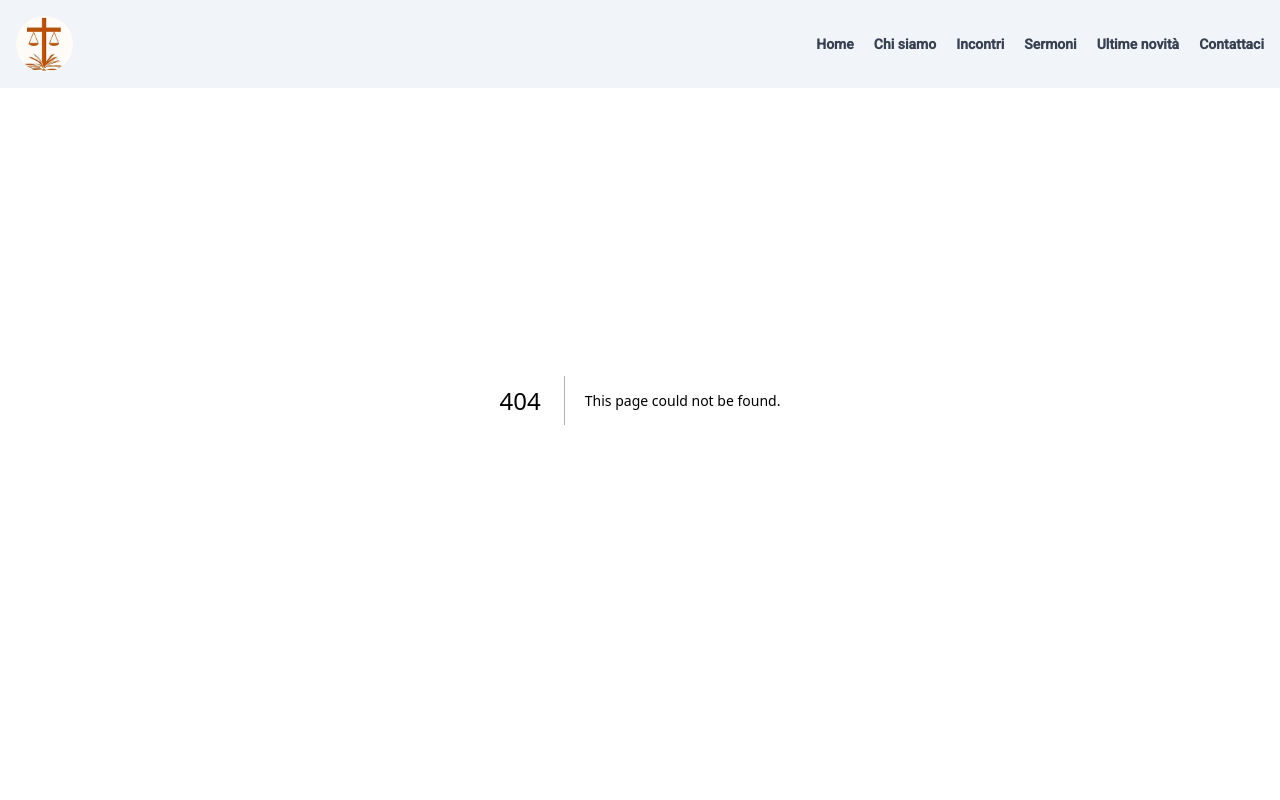
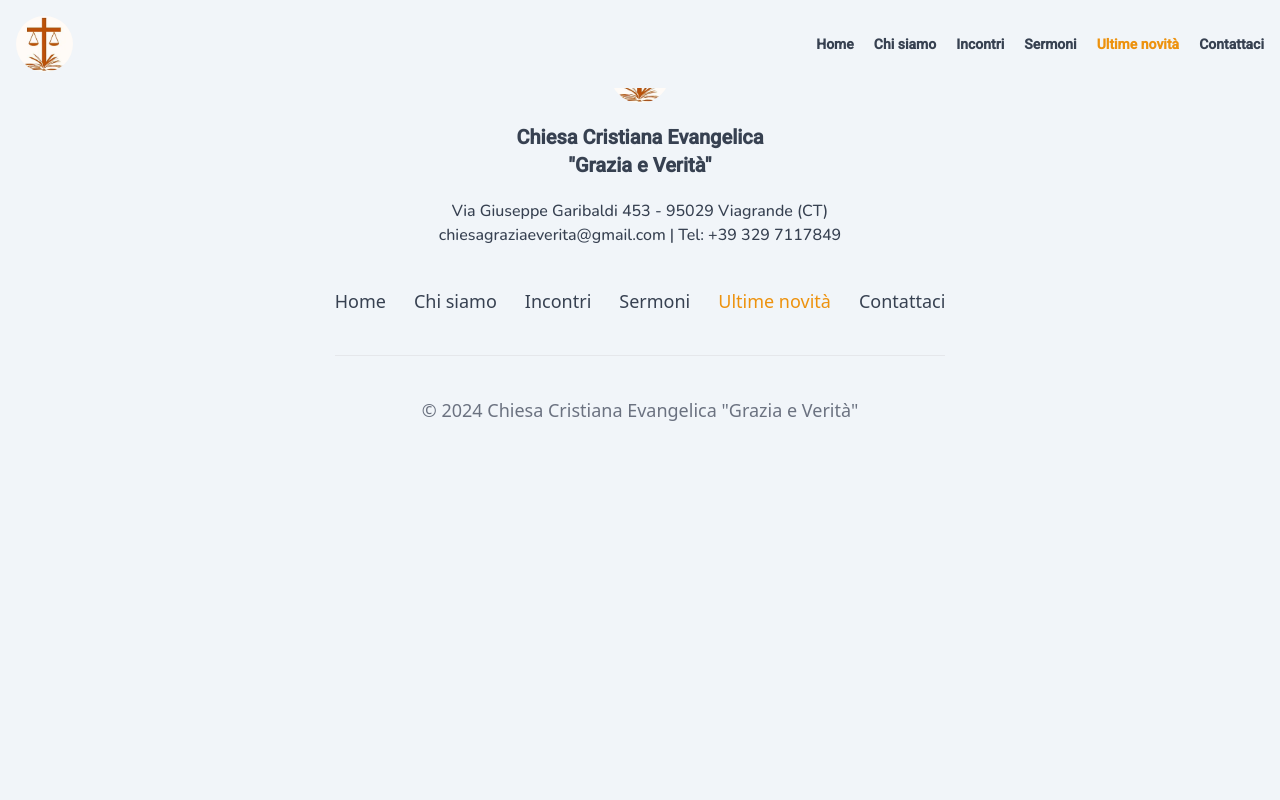
Before and after one commit to mirkorap/grace-and-truth-church, a Next.js app: page /news in a window 1280 px wide. Before the commit this address had no page. Shown: the top 800 px of the page. Built offline with nearby package versions, Linux system fonts and the light colour scheme.

Commit message:
feat: add other website pages

```diff
--- /dev/null
+++ b/app/about-us/page.tsx
@@ -0,0 +1,3 @@
+export default function AboutUs() {
+  return <h1>Chi siamo</h1>;
+}
--- /dev/null
+++ b/app/contact-us/page.tsx
@@ -0,0 +1,3 @@
+export default function ContactUs() {
+  return <h1>Contattaci</h1>;
+}
--- /dev/null
+++ b/app/meetings/page.tsx
@@ -0,0 +1,3 @@
+export default function Meetings() {
+  return <h1>Incontri</h1>;
+}
--- /dev/null
+++ b/app/news/page.tsx
@@ -0,0 +1,3 @@
+export default function News() {
+  return <h1>Novità</h1>;
+}
--- /dev/null
+++ b/app/sermons/page.tsx
@@ -0,0 +1,3 @@
+export default function Sermons() {
+  return <h1>Sermoni</h1>;
+}
--- a/components/Footer/constants.ts
+++ b/components/Footer/constants.ts
@@ -8,27 +8,27 @@ export const NavItems: NavItem[] = [
   },
   {
     id: 2,
-    href: '/',
+    href: '/about-us',
     text: 'Chi siamo',
   },
   {
     id: 3,
-    href: '/',
+    href: '/meetings',
     text: 'Incontri',
   },
   {
     id: 4,
-    href: '/',
+    href: '/sermons',
     text: 'Sermoni',
   },
   {
     id: 5,
-    href: '/',
+    href: '/news',
     text: 'Ultime novità',
   },
   {
     id: 6,
-    href: '/',
+    href: '/contact-us',
     text: 'Contattaci',
   },
 ];
--- a/components/Navbar/constants.ts
+++ b/components/Navbar/constants.ts
@@ -8,27 +8,27 @@ export const NavItems: NavItem[] = [
   },
   {
     id: 2,
-    href: '/',
+    href: '/about-us',
     text: 'Chi siamo',
   },
   {
     id: 3,
-    href: '/',
+    href: '/meetings',
     text: 'Incontri',
   },
   {
     id: 4,
-    href: '/',
+    href: '/sermons',
     text: 'Sermoni',
   },
   {
     id: 5,
-    href: '/',
+    href: '/news',
     text: 'Ultime novità',
   },
   {
     id: 6,
-    href: '/',
+    href: '/contact-us',
     text: 'Contattaci',
   },
 ];
--- a/containers/home-page/last-sermons-section/costants.ts
+++ b/containers/home-page/last-sermons-section/costants.ts
@@ -5,7 +5,7 @@ export const Thumbnails: Thumbnail[] = [
     id: 1,
     title: 'Lorem ipsum dolor sit amet',
     text: 'Lorem ipsum dolor sit amet, consectetur adipiscing elit. Fusce erat nibh, sodales in elit et, scelerisque condimentum mauris.',
-    href: '/',
+    href: '/sermons',
     imgSrc: '/home/cross.jpg',
     imgAlt: 'Lorem ipsum dolor sit amet, consectetur adipiscing elit.',
     publishedAt: new Date(Date.parse('2024-06-30')),
@@ -14,7 +14,7 @@ export const Thumbnails: Thumbnail[] = [
     id: 2,
     title: 'Lorem ipsum dolor sit amet',
     text: 'Lorem ipsum dolor sit amet, consectetur adipiscing elit. Fusce erat nibh, sodales in elit et, scelerisque condimentum mauris.',
-    href: '/',
+    href: '/sermons',
     imgSrc: '/home/cross.jpg',
     imgAlt: 'Lorem ipsum dolor sit amet, consectetur adipiscing elit.',
     publishedAt: new Date(Date.parse('2024-07-07')),
@@ -23,7 +23,7 @@ export const Thumbnails: Thumbnail[] = [
     id: 3,
     title: 'Lorem ipsum dolor sit amet',
     text: 'Lorem ipsum dolor sit amet, consectetur adipiscing elit. Fusce erat nibh, sodales in elit et, scelerisque condimentum mauris.',
-    href: '/',
+    href: '/sermons',
     imgSrc: '/home/cross.jpg',
     imgAlt: 'Lorem ipsum dolor sit amet, consectetur adipiscing elit.',
     publishedAt: new Date(Date.parse('2024-07-14')),
--- a/containers/home-page/our-meetings-section/constants.ts
+++ b/containers/home-page/our-meetings-section/constants.ts
@@ -5,7 +5,7 @@ export const CardItems: Card[] = [
     id: 1,
     title: 'Ultime novità',
     text: 'Lorem ipsum dolor sit amet, consectetur adipiscing elit. Fusce erat nibh, sodales in elit et, scelerisque condimentum mauris.',
-    href: '/',
+    href: '/news',
     imgSrc: '/home/last-news.jpg',
     imgAlt: 'Lorem ipsum dolor sit amet, consectetur adipiscing elit.',
   },
@@ -13,7 +13,7 @@ export const CardItems: Card[] = [
     id: 2,
     title: 'Incontri settimanali',
     text: 'Lorem ipsum dolor sit amet, consectetur adipiscing elit. Fusce erat nibh, sodales in elit et, scelerisque condimentum mauris.',
-    href: '/',
+    href: '/meetings',
     imgSrc: '/home/weekly-meetings.jpg',
     imgAlt: 'Lorem ipsum dolor sit amet, consectetur adipiscing elit.',
   },
@@ -21,7 +21,7 @@ export const CardItems: Card[] = [
     id: 3,
     title: 'Contattaci',
     text: 'Lorem ipsum dolor sit amet, consectetur adipiscing elit. Fusce erat nibh, sodales in elit et, scelerisque condimentum mauris.',
-    href: '/',
+    href: '/contact-us',
     imgSrc: '/home/contact-us.jpg',
     imgAlt: 'Lorem ipsum dolor sit amet, consectetur adipiscing elit.',
   },
```
